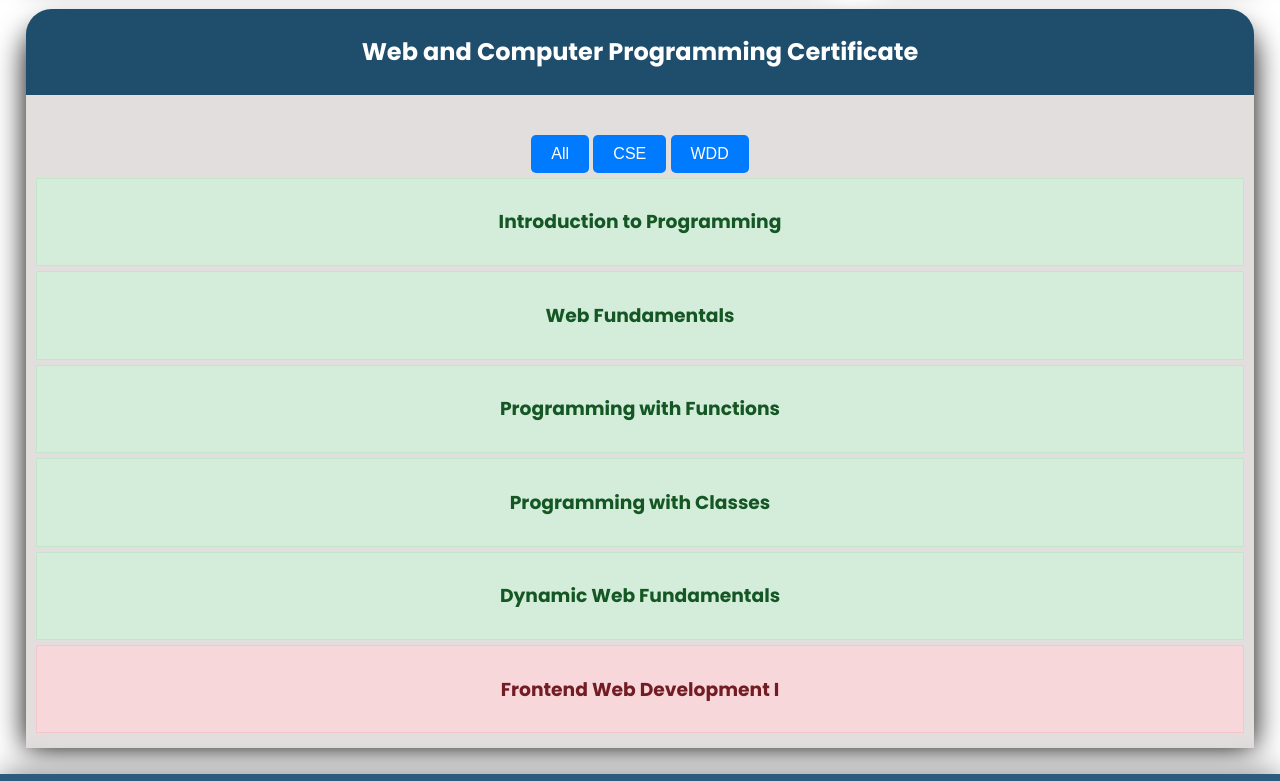
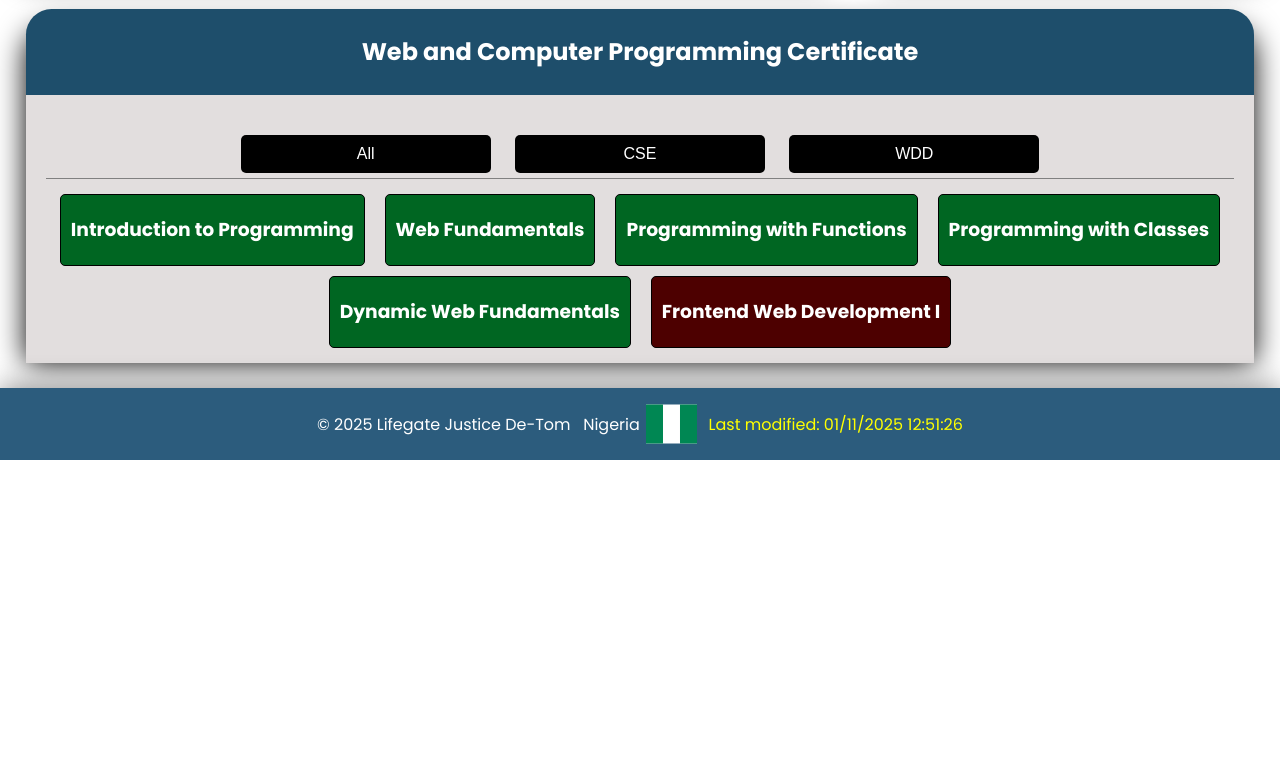
Before and after one commit to lifegatejustice/wdd231, a plain HTML site: page index.html in a window 1280 px wide. Shown: the part 680-1461 px from the top of the page. After the commit the page ends 1140 px from the top, so only its background shows below. Drawn offline with Linux system fonts and the light colour scheme.

Commit message:
`Refactor HTML, CSS, and JavaScript files for course homepage`

```diff
--- a/index.html
+++ b/index.html
@@ -30,13 +30,18 @@
             <a class="active" href="index.html" target="_self">Home</a>
             <a href="#" target="_blank">Chamber</a>
             <a href="https://github.com/lifegatejustice" target="_blank">GitHub Profile</a>
-            <a href="www.linkedin.com/in/lifegatejustice" target="_blank">LinkedIn</a>
+            <a href="https://www.linkedin.com/in/lifegatejustice" target="_blank">LinkedIn</a>
         </nav>
     </header>
     <main>
         <div class="courseandcount">
         <section>
             <h2>Course Work</h2>
+            <ul>
+                <li></li>
+                <li></li>
+                <li></li>
+            </ul>
 
         </section>
         <section class="aba">
@@ -48,7 +53,7 @@
         </section></div>
         <section class="wcpc">
             <h2>Web and Computer Programming Certificate</h2>
-            <div>
+            <div class="butt">
                 <button class="but" id="all-courses">All</button>
                 <button class="but" id="cse-courses">CSE</button>
                 <button class="but" id="wdd-courses">WDD</button>
--- a/scripts/coursehomepage.js
+++ b/scripts/coursehomepage.js
@@ -14,7 +14,7 @@ const nigerianFlagSpan = document.querySelector('footer span');
 nigerianFlagSpan.innerHTML = `<img src="images/flag--ng-4x3.svg" alt="Nigerian flag">`;
 
 // Update the first paragraph with the current year and add a line break
-footerParagraphs[0].innerHTML = `© ${currentYear}<br> Lifegate Justice De-Tom`;
+footerParagraphs[0].innerHTML = `© ${currentYear} Lifegate Justice De-Tom`;
 
 // Update the second paragraph with "Nigeria" and the flag
 footerParagraphs[1].innerHTML = `Nigeria`;
--- a/styles/coursehomepage.css
+++ b/styles/coursehomepage.css
@@ -1,11 +1,12 @@
 :root {
   --primary-color: #004d1a;
+  --primary-color2: #4d0000;
   --secondary-color: #e2dede;
   --accent1-color: #2c5c7d;
   --accent2-color: #006622;
   --heading-font: "Outfit", sans-serif;
   --paragraph-font: "Poppins", sans-serif;
-  --black: #00000000;
+  --black: #000000;
   --white: #ffff;
 
   --nav-background-color: #1e4e6b;
@@ -14,23 +15,26 @@
   --nav-hover-background-color: #006622;
 }
 
+
 body {
   font-family: var(--paragraph-font);
   margin: 0;
 }
 
 .course.completed {
-    background-color: #d4edda; /* Light green background for completed courses */
-    color: #155724; /* Dark green text color */
-    border: 1px solid #c3e6cb; /* Border color */
+    display: inline-flex;
+    background-color: var(--accent2-color); /* Light green background for completed courses */
+    color: var(--white); /* Dark green text color */
+    border: 1px solid var(--black); /* Border color */
     padding: 10px;
     margin: 5px 10px ;
 }
 
 .course.not-completed {
-    background-color: #f8d7da; /* Light red background for not completed courses */
-    color: #721c24; /* Dark red text color */
-    border: 1px solid #f5c6cb; /* Border color */
+    display: inline-flex;
+    background-color: var(--primary-color2); /* Light red background for not completed courses */
+    color: var(--white); /* Dark red text color */
+    border: 1px solid var(--black); /* Border color */
     padding: 10px;
     margin: 5px 10px;
 
@@ -41,13 +45,21 @@ body {
 }
 
 .but{
-        background-color: #007BFF; /* Button background color */
+        background-color: var(--black); /* Button background color */
         color: white; /* Text color */
         padding: 10px 20px; /* Padding inside the button */
         border: none; /* Remove border */
         border-radius: 5px; /* Rounded corners */
         font-size: 16px; /* Text size */
         cursor: pointer; /* Pointer cursor on hover */
+        margin-bottom: 5px;
+
+    }
+
+    .butt{
+        border-bottom: 1px solid grey;
+        margin: 20px;
+        margin-bottom: 10px;
     }
 
     .but:hover {
@@ -83,6 +95,29 @@ body {
     .active{
         color: var(--nav-hover-link-color)!important;
     }
+
+    .course{
+        display: inline-flex;
+        justify-content: center;
+        align-items: center;
+        margin: 0;
+
+    }
+
+    .course {
+        display: flex;
+        justify-content: center;
+        align-items: center;
+        width: max-content;
+        height: 50px;
+        color: white;
+        font-size: 16px;
+        font-weight: bold;
+        border-radius: 5px;
+        text-align: center;
+    }
+
+
 
 
 
@@ -216,19 +251,25 @@ header h1 {
 
 footer {
   padding: 10px;
+  display: flex;
   text-align: center;
   background-color: var(--accent1-color);
   margin-top: 10px;
   box-shadow: 0 0 30px gray;
+  justify-content: center;
+  align-items: center;
+  flex-wrap: wrap;
 }
+
 
 footer p {
   color: white;
-  margin: 0%;
+  margin: 1%;
 }
 
 footer img{
-    width: 10%;
+    width:4vw;
+    height: 4vw;
 }
 
 .lm {
@@ -265,6 +306,16 @@ footer img{
   .hero-img {
     grid-column: 1;
   }
+
+  section h2{
+    font-size: 1rem;
+  }
+
+  section h3{
+    font-size: 1rem;
+  }
+
+
 
   .headercontainer h1 {
     color: white;
@@ -362,6 +413,19 @@ footer img{
     align-items: center;
     width: 100%;
   }
+
+  .but{
+    background-color: var(--black); /* Button background color */
+    color: white; /* Text color */
+    padding: 10px 20px; /* Padding inside the button */
+    border: none; /* Remove border */
+    border-radius: 5px; /* Rounded corners */
+    font-size: 16px; /* Text size */
+    cursor: pointer; /* Pointer cursor on hover */
+    margin-bottom: 5px;
+    width: 200px;
+
+}
 
   .navigation a:hover {
     color: yellow;
@@ -464,6 +528,21 @@ footer img{
     width: 100%;
   }
 
+  .but{
+    background-color: var(--black); /* Button background color */
+    color: white; /* Text color */
+    padding: 10px 20px; /* Padding inside the button */
+    border: none; /* Remove border */
+    border-radius: 5px; /* Rounded corners */
+    font-size: 16px; /* Text size */
+    cursor: pointer; /* Pointer cursor on hover */
+    margin-bottom: 5px;
+    width:  250px;
+    margin-left: 10px;
+    margin-right: 10px;
+
+}
+
   .headercontainer {
     display: flex;
     align-items: center;
@@ -474,7 +553,7 @@ footer img{
 
   .headercontainer h1 {
     margin-left: 2vw;
-    color: var(--secondary-color);
+    color: var(--white);
     font-size: xx-large;
   }
 
```
